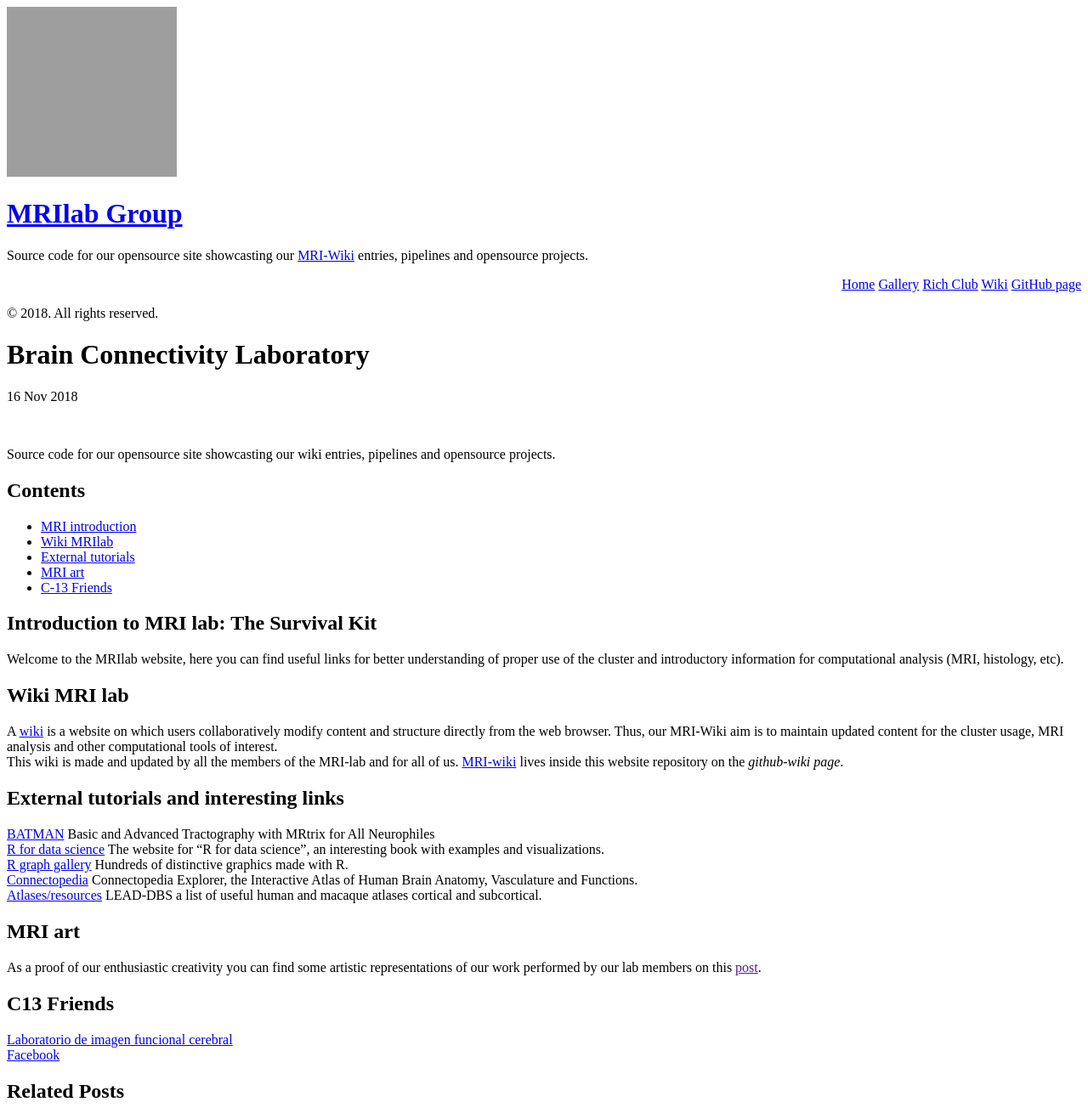
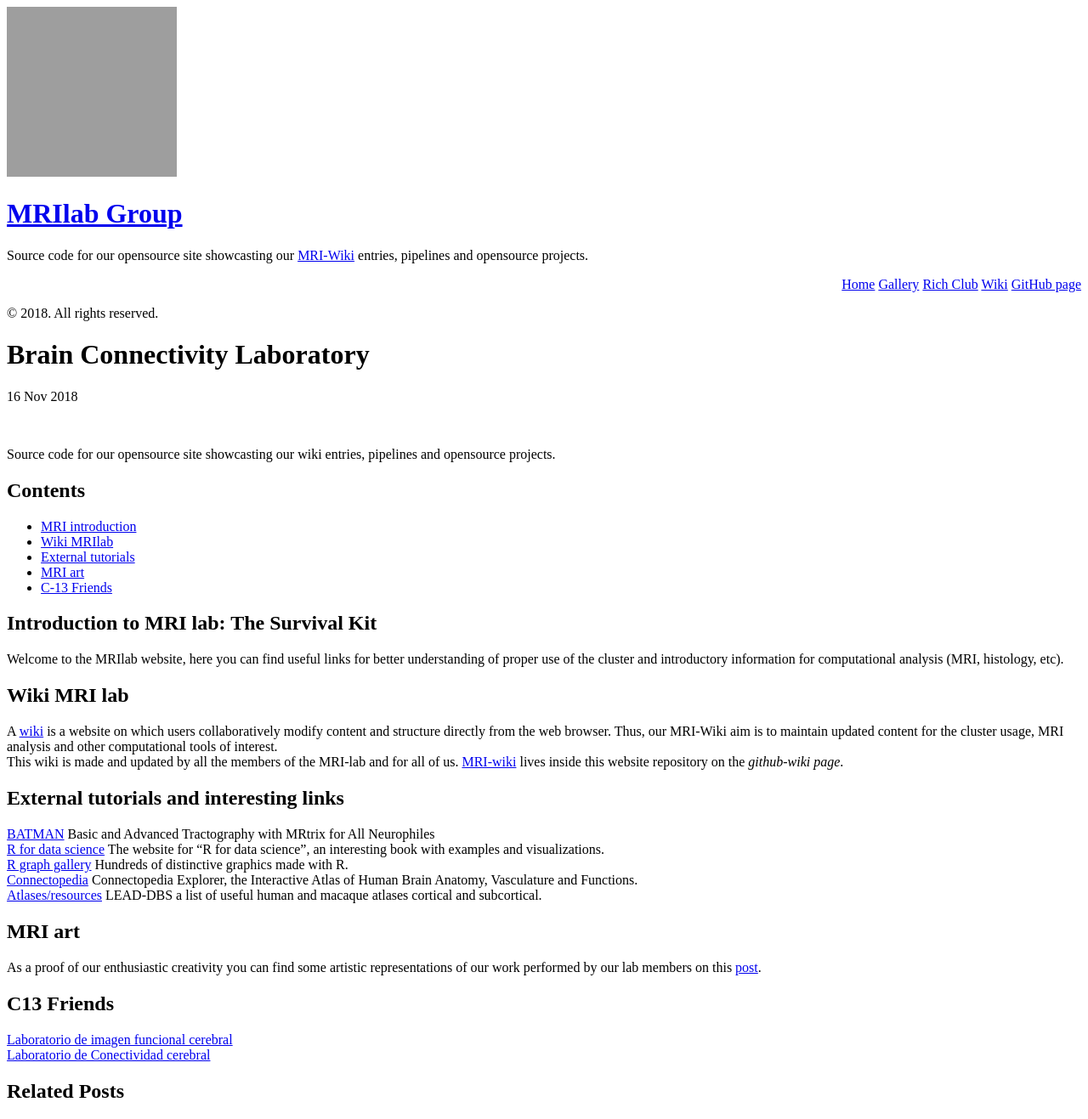
Before and after one commit to c13inb/c13inb.github.io, a Jekyll site: the page built from _posts/2018-11-16-BCL_introduction.md, in a window 1280 px wide. Shown: the whole page at 85% size. Built offline with Jekyll 4.4.1, drawn with Linux system fonts in a browser that asks for light colours; Markdown is read by kramdown in place of the engine named in the settings.

Commit message:
intro update

```diff
--- a/_includes/sidebar.html
+++ b/_includes/sidebar.html
@@ -1,7 +1,7 @@
 <div class="sidebar">
   <div class="container sidebar-sticky">
     <a href="/" aria-label="Avatar">
-       <img src="{{ site.github.owner_gravatar_url }}?s=200" height="200" width="200" class="avatar" />
+       <img src="{{ site.github.owner_gravatar_url }}?s=150" height="200" width="200" class="avatar" />
    </a>
     <div class="sidebar-about" align="justify">
       <h1>
--- a/_posts/2018-11-16-BCL_introduction.md
+++ b/_posts/2018-11-16-BCL_introduction.md
@@ -34,9 +34,9 @@ This wiki is made and updated by all the members of the MRI-lab and for all of u
 [Atlases/resources](http://www.lead-dbs.org/helpsupport/knowledge-base/atlasesresources)  LEAD-DBS a list of useful human and macaque atlases cortical and subcortical.
 
 ## MRI art
-As a proof of our enthusiastic creativity you can find some artistic representations of our work performed by our lab members on this [post]().
+As a proof of our enthusiastic creativity you can find some artistic representations of our work performed by our lab members on this [post](https://github.com/c13inb/c13inb.github.io/blob/master/gallery.md).
 
 
 ## C13 Friends
 [Laboratorio de imagen funcional cerebral](https://www.facebook.com/imagenfuncionalcerebral/)
-[Facebook](https://www.facebook.com/conectividadcerebral/)
+[Laboratorio de Conectividad cerebral](https://www.facebook.com/conectividadcerebral/)
```
